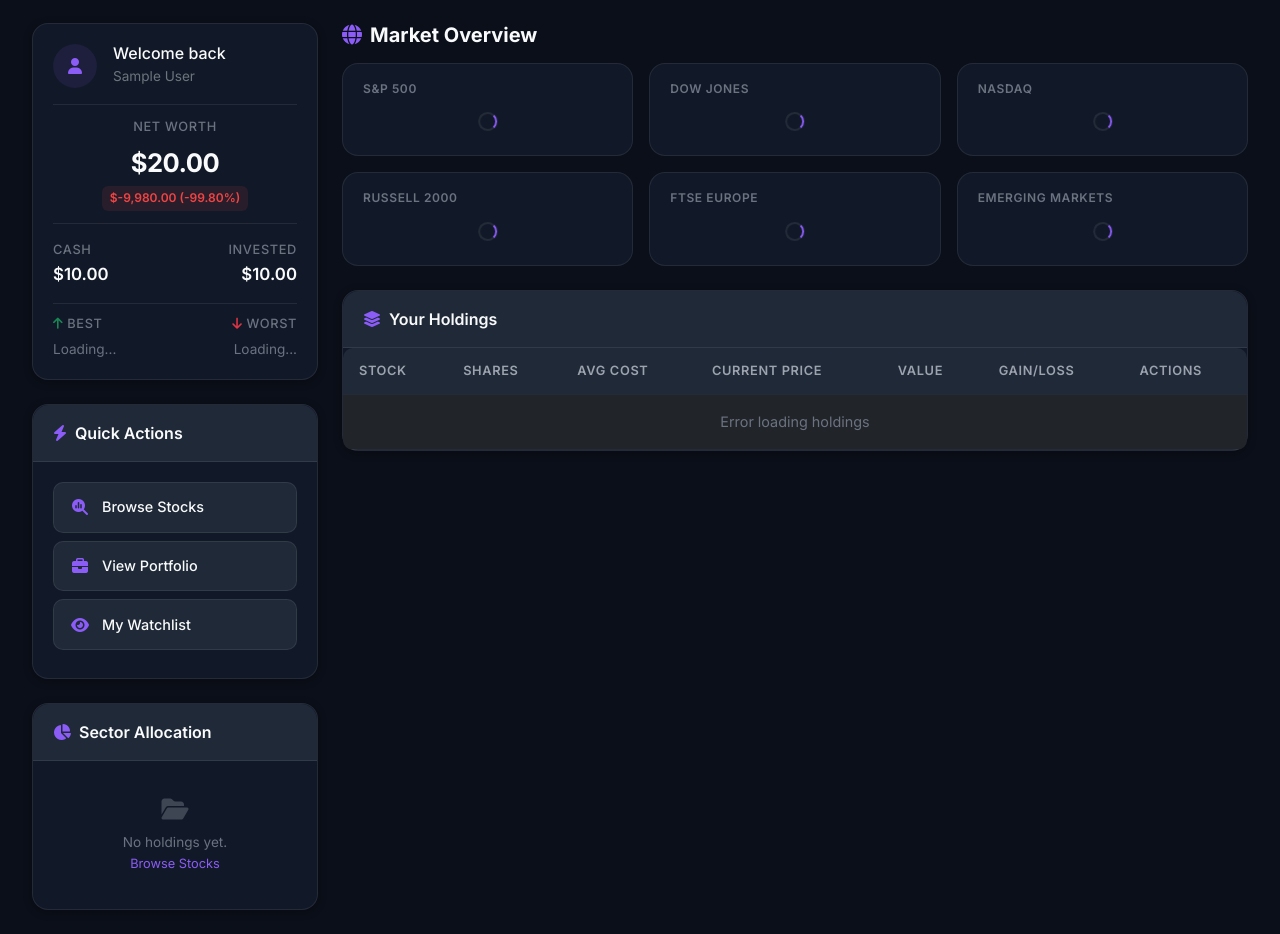
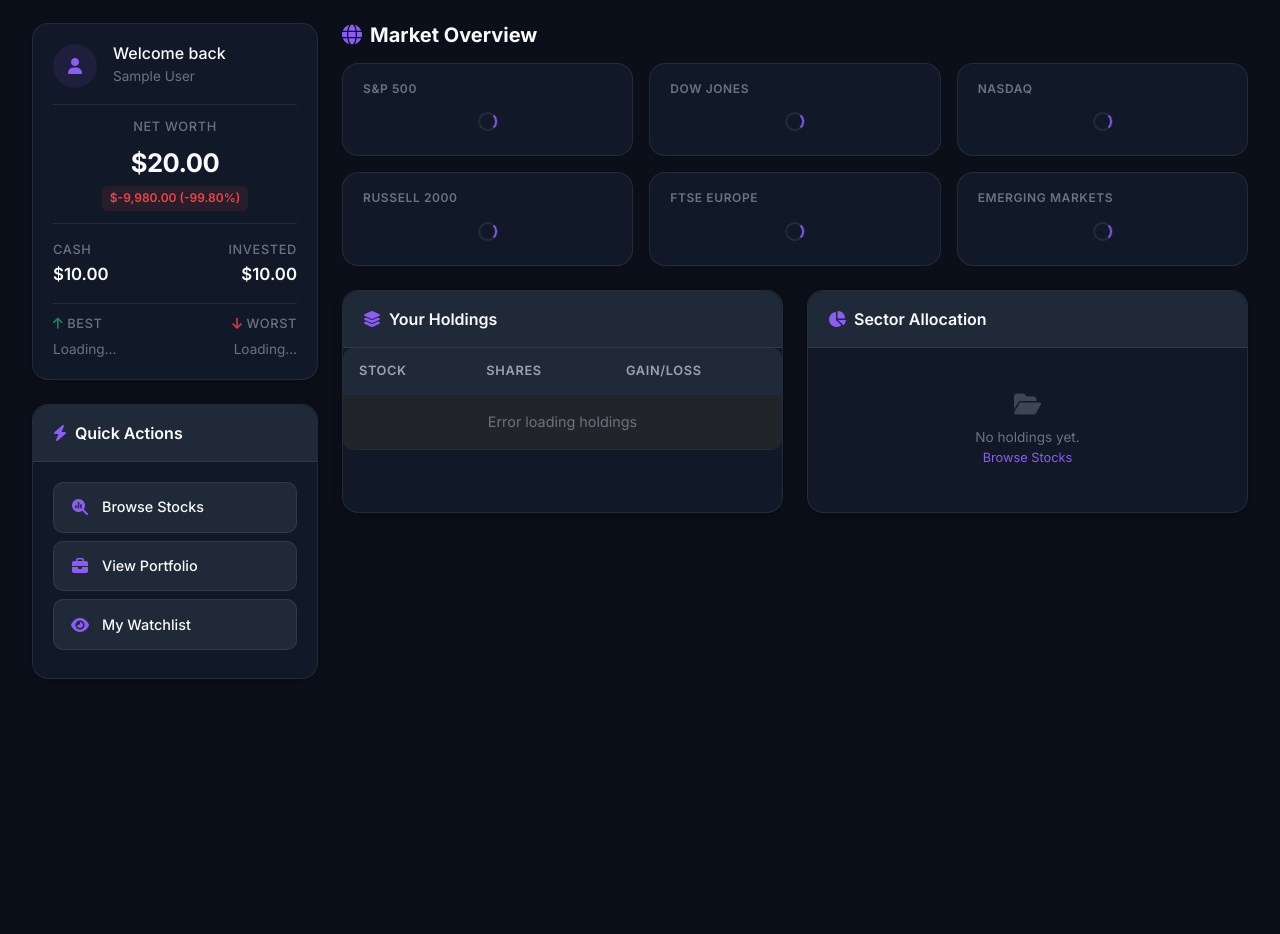
Before and after one commit to Portfolio-Simulation/PortfolioPlus, a Flask app: page /dashboard in a window 1280 px wide. Shown: the part 70-1004 px from the top of the page. After the commit the page ends 749 px from the top, so only its background shows below. Run offline with Flask 3, Linux system fonts and the light colour scheme; the visitor is signed in with stand-in values (Sample User, id 1); a database or web service that is not in the repository returns one stand-in record (values such as "Sample title"); data that the repository does not hold is empty; some libraries are stand-ins or nearby versions.

Commit message:
moved sector allocation

```diff
--- a/templates/dashboard.html
+++ b/templates/dashboard.html
@@ -214,25 +214,6 @@
                 </a>
             </div>
         </div>
-
-        <!-- Sector Allocation -->
-        <div class="card">
-            <div class="card-header">
-                <i class="fas fa-chart-pie text-accent me-2"></i>Sector Allocation
-            </div>
-            <div class="card-body">
-                <div id="sectorChart"></div>
-                <div id="sectorEmpty" class="d-none">
-                    <div class="text-center py-3">
-                        <i class="fas fa-folder-open" style="font-size: 1.5rem; color: var(--text-muted); opacity: 0.5;"></i>
-                        <p class="mb-0 mt-2" style="font-size: 0.85rem; color: var(--text-muted);">
-                            No holdings yet.<br>
-                            <a href="/stocks" style="font-size: 0.8rem;">Browse Stocks</a>
-                        </p>
-                    </div>
-                </div>
-            </div>
-        </div>
     </div>
 
     <!-- Main Content -->
@@ -270,34 +251,53 @@
             </div>
         </div>
 
-        <!-- Holdings Table with Trade Buttons -->
-        <div id="holdingsSection" class="card">
+        <!-- Holdings + Market Movers side by side -->
+        <div class="row g-4">
+            <div class="col-lg-6">
+                <div id="holdingsSection" class="card h-100">
                     <div class="card-header d-flex justify-content-between align-items-center">
                         <span><i class="fas fa-layer-group text-accent me-2"></i>Your Holdings</span>
                         <span id="holdingsCount" class="text-secondary" style="font-size: 0.8rem;"></span>
                     </div>
                     <div class="card-body p-0">
-                <div class="table-responsive" style="max-height: 350px; overflow-y: auto;">
+                        <div class="table-responsive" style="max-height: 260px; overflow-y: auto;">
                             <table class="table table-hover holdings-table mb-0">
                                 <thead>
                                     <tr>
                                         <th>Stock</th>
                                         <th>Shares</th>
-                                <th>Avg Cost</th>
-                                <th>Current Price</th>
-                                <th>Value</th>
                                         <th>Gain/Loss</th>
-                                <th>Actions</th>
                                     </tr>
                                 </thead>
                                 <tbody id="holdingsBody">
                                     <tr>
-                                <td colspan="7" class="text-center py-3">
+                                        <td colspan="3" class="text-center py-3">
                                             <div class="spinner-accent mx-auto mb-2" style="width: 1.5rem; height: 1.5rem; border-width: 2px;"></div>
                                         </td>
                                     </tr>
                                 </tbody>
                             </table>
+                        </div>
+                    </div>
+                </div>
+            </div>
+            <div class="col-lg-6">
+                <div class="card h-100">
+                    <div class="card-header">
+                        <i class="fas fa-chart-pie text-accent me-2"></i>Sector Allocation
+                    </div>
+                    <div class="card-body">
+                        <div id="sectorChart"></div>
+                        <div id="sectorEmpty" class="d-none">
+                            <div class="text-center py-4">
+                                <i class="fas fa-folder-open" style="font-size: 1.5rem; color: var(--text-muted); opacity: 0.5;"></i>
+                                <p class="mb-0 mt-2" style="font-size: 0.85rem; color: var(--text-muted);">
+                                    No holdings yet.<br>
+                                    <a href="/stocks" style="font-size: 0.8rem;">Browse Stocks</a>
+                                </p>
+                            </div>
+                        </div>
+                    </div>
                 </div>
             </div>
         </div>
@@ -471,13 +471,13 @@
             success: function(data) {
                 if (data.error) {
                     document.getElementById('holdingsBody').innerHTML =
-                        '<tr><td colspan="7" class="text-center py-3" style="color: var(--text-muted);">Error loading holdings</td></tr>';
+                        '<tr><td colspan="3" class="text-center py-3" style="color: var(--text-muted);">Error loading holdings</td></tr>';
                     return;
                 }
 
                 if (data.empty || !data.holdings || data.holdings.length === 0) {
                     document.getElementById('holdingsBody').innerHTML =
-                        '<tr><td colspan="7" class="text-center py-4" style="color: var(--text-muted);">' +
+                        '<tr><td colspan="3" class="text-center py-4" style="color: var(--text-muted);">' +
                         '<i class="fas fa-folder-open" style="font-size: 1.5rem; opacity: 0.4;"></i>' +
                         '<p class="mt-2 mb-1">No holdings yet</p>' +
                         '<a href="/stocks" style="font-size: 0.85rem;">Browse Stocks</a></td></tr>';
@@ -499,15 +499,9 @@
                         '<td><div style="font-weight:600;color:var(--accent);">' + h.symbol + '</div>' +
                         '<div style="font-size:0.75rem;color:var(--text-muted);">' + h.name + '</div></td>' +
                         '<td style="font-weight:600;">' + h.quantity + '</td>' +
-                        '<td>$' + h.avg_cost.toFixed(2) + '</td>' +
-                        '<td>$' + h.current_price.toFixed(2) + '</td>' +
-                        '<td style="font-weight:600;">$' + h.current_value.toFixed(2) + '</td>' +
                         '<td><span class="perf-badge ' + (isPos ? 'positive' : 'negative') + '">' +
                             (isPos ? '+' : '') + '$' + h.gain_loss.toFixed(2) + ' (' + (isPos ? '+' : '') + h.gain_loss_pct.toFixed(2) + '%)</span></td>' +
-                        '<td><div class="d-flex gap-2">' +
-                        '<button class="btn btn-success-dark btn-sm" onclick="openTrade(\'' + h.symbol + '\',\'buy\')">Buy</button>' +
-                        '<button class="btn btn-danger-dark btn-sm" onclick="openTrade(\'' + h.symbol + '\',\'sell\')">Sell</button>' +
-                        '</div></td></tr>';
+                        '</tr>';
                 }
                 document.getElementById('holdingsBody').innerHTML = rows;
 
@@ -526,7 +520,7 @@
             },
             error: function() {
                 document.getElementById('holdingsBody').innerHTML =
-                    '<tr><td colspan="7" class="text-center py-3" style="color: var(--text-muted);">Error loading holdings</td></tr>';
+                    '<tr><td colspan="3" class="text-center py-3" style="color: var(--text-muted);">Error loading holdings</td></tr>';
             }
         });
     }
```
Lines whose indentation alone changed are shown as unchanged.
